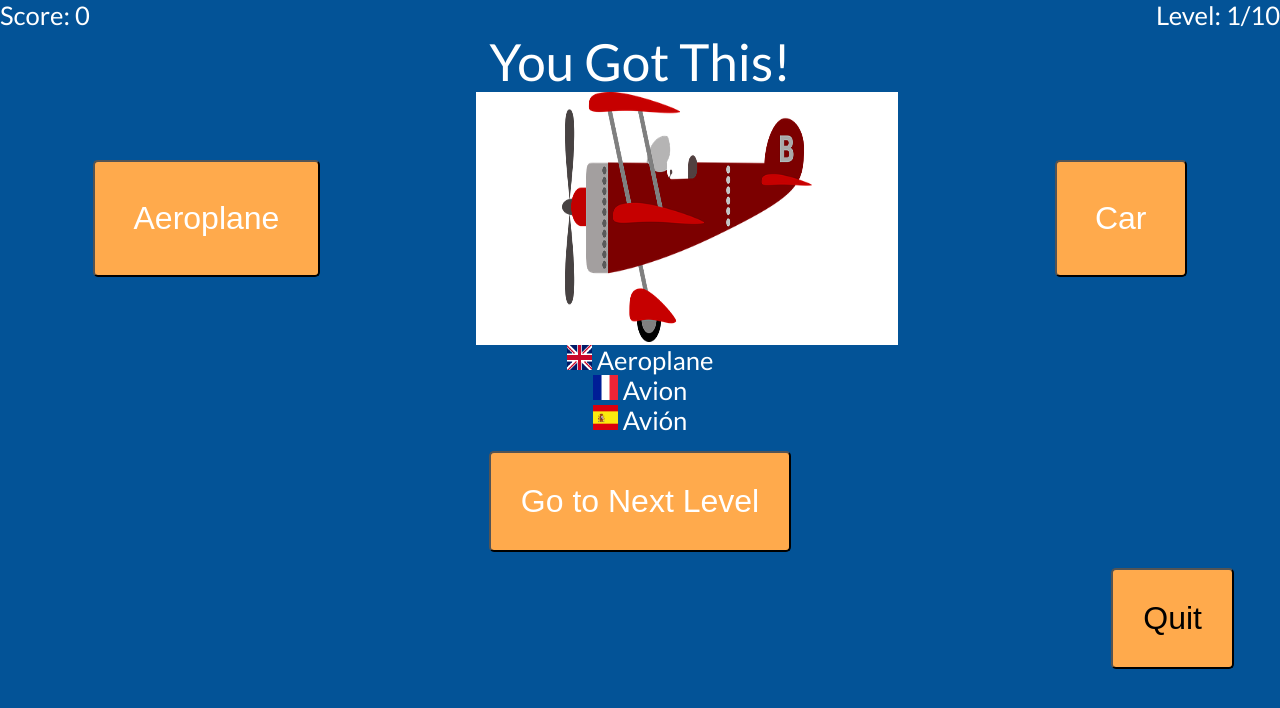
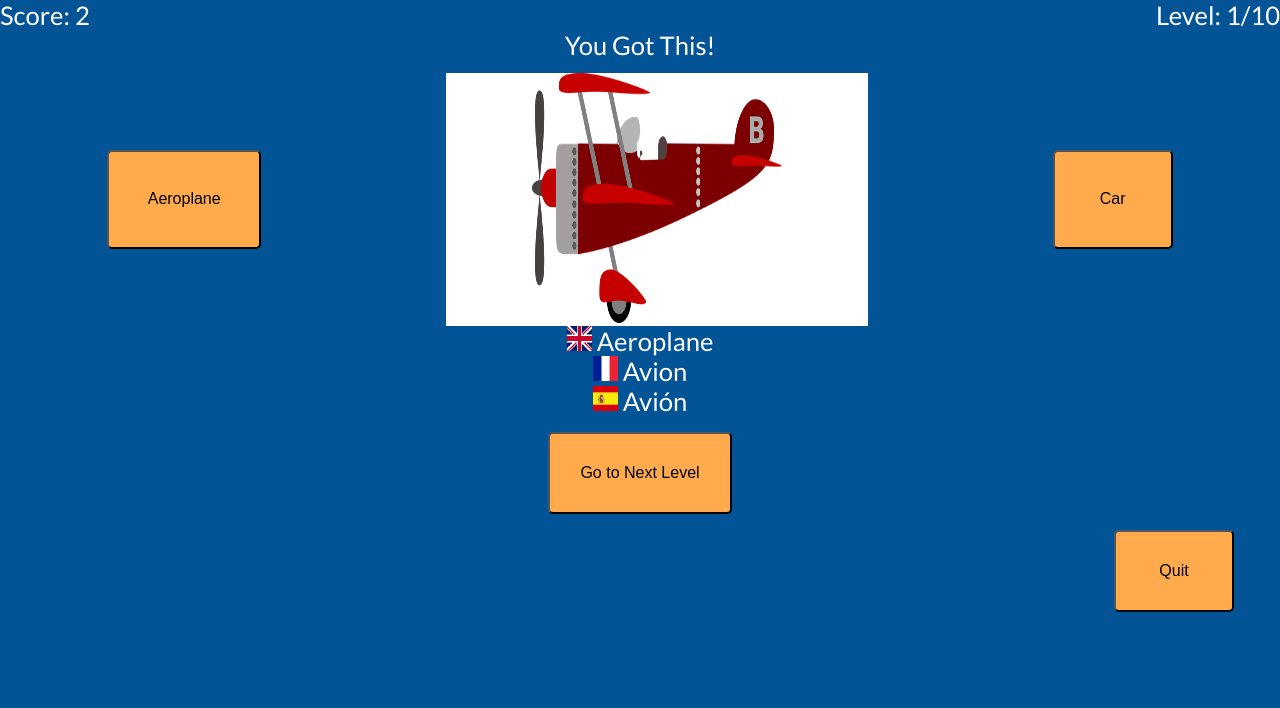
Before and after one commit to violetguos/top-jam-2021, a plain HTML site: page game/main-game-screen.html in a window 1280 px wide. Both pictures are taken after a click on the button "Aeroplane". Drawn offline with Linux system fonts and the light colour scheme.

Commit message:
v1.0 Working Game 2 Levels

```diff
--- a/game/css/style.css
+++ b/game/css/style.css
@@ -29,7 +29,9 @@ body {
 .game-level-result {
     display: flex;
     justify-content: center;
-    font-size: 4vw;
+    font-size: 2vw;
+    margin-bottom: 0.5em;
+
 }
 
 .next-level {
@@ -103,7 +105,7 @@ body {
 .btn {
     background-color: var(--main-btn-color);
     border-radius: 5px;
-    font-size: 2rem;
+    font-size: 1em;
     padding: 30px;
     margin: 0 30px;
     min-width: 120px;
--- a/game/js/game.js
+++ b/game/js/game.js
@@ -46,7 +46,8 @@ let word_list_answers_iter = 0
 
 // go to the next button
 const goToNext = () => {
-    document.querySelector('.score-output-p').textContent = String(score);
+    // document.querySelector('.score-output-p').textContent = String(score);
+    level += 1;
     document.querySelector('.level-output-p').textContent = String(level);
     image_iter += 1;
 
@@ -74,9 +75,10 @@ const goToNext = () => {
 // the event listener functions for different answers
 const correctButtonEvent = (e) => {
     // the event listener response for the correct answer
-    level += 1;
+    // level += 1;
     score += 2;
     document.querySelector('.languages-display').style.display = "block"; // initially hides 3 languages at bottom. Set to "block" to show
+    document.querySelector('.score-output-p').textContent = String(score);
 
 
     // return goToNext(e); // commenting this out as the player should stay in the current level and check the 3 answers solutions at the bottom before going to next level
@@ -84,16 +86,16 @@ const correctButtonEvent = (e) => {
 
 const wrongButtonEvent = (e) => {
     // response for wrong answer
-    image_iter += 1;
+    // image_iter += 1;
 
-    let level_image = document.querySelector('.main-image');
-    level_image.src = `images/words/${word_list_images[image_iter]}`;
+    // let level_image = document.querySelector('.main-image');
+    // level_image.src = `images/words/${word_list_images[image_iter]}`;
 
-    word_list_answers_iter += 1;
+    // word_list_answers_iter += 1;
 
-    document.querySelector('#english').textContent = word_list_answers[word_list_answers_iter][0];
-    document.querySelector('#french').textContent = word_list_answers[word_list_answers_iter][1];
-    document.querySelector('#spanish').textContent = word_list_answers[word_list_answers_iter][2];
+    // document.querySelector('#english').textContent = word_list_answers[word_list_answers_iter][0];
+    // document.querySelector('#french').textContent = word_list_answers[word_list_answers_iter][1];
+    // document.querySelector('#spanish').textContent = word_list_answers[word_list_answers_iter][2];
 }
 
 const buttonAnswerCorrect = (btn) => {
--- a/game/main-game-screen.html
+++ b/game/main-game-screen.html
@@ -23,13 +23,13 @@
 
         <div class="main-content">
             <div class="main-content-left">
-                <button class="btn btn-white left-btn">Aeroplane</button>
+                <button class="btn btn-black left-btn">Aeroplane</button>
             </div>
             <div class="main-content-middle">
                 <span><img class="main-image" src="images/words/aeroplane.png" alt="game image" sizes=""></span>
             </div>
             <div class="main-content-right">
-                <button class="btn btn-white right-btn">Car</button>
+                <button class="btn btn-black right-btn">Car</button>
             </div>
         </div>
         <div class="languages-display">
@@ -38,7 +38,7 @@
             <div> <img src="images/Spain_flag_300.png" alt="Spanish Flag"> <span id="spanish"></span> </div>
         </div>
         <div class="next-level">
-            <button class="next-level-button btn btn-white">Go to Next Level</button>
+            <button class="next-level-button btn btn-black">Go to Next Level</button>
         </div>
         <div class="footer">
             <button class="btn btn-black" onclick="location.href='index.html'">Quit</button>
```
